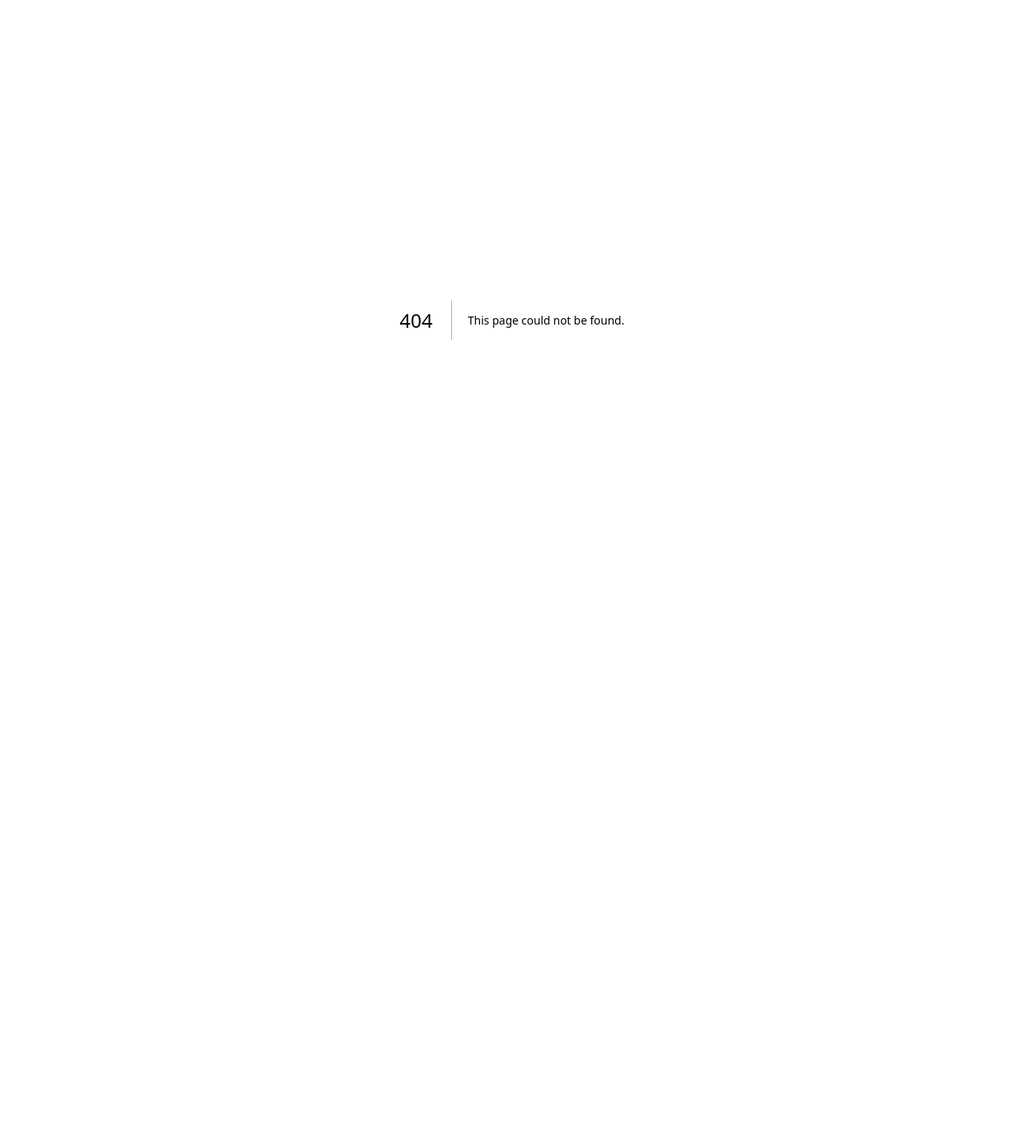
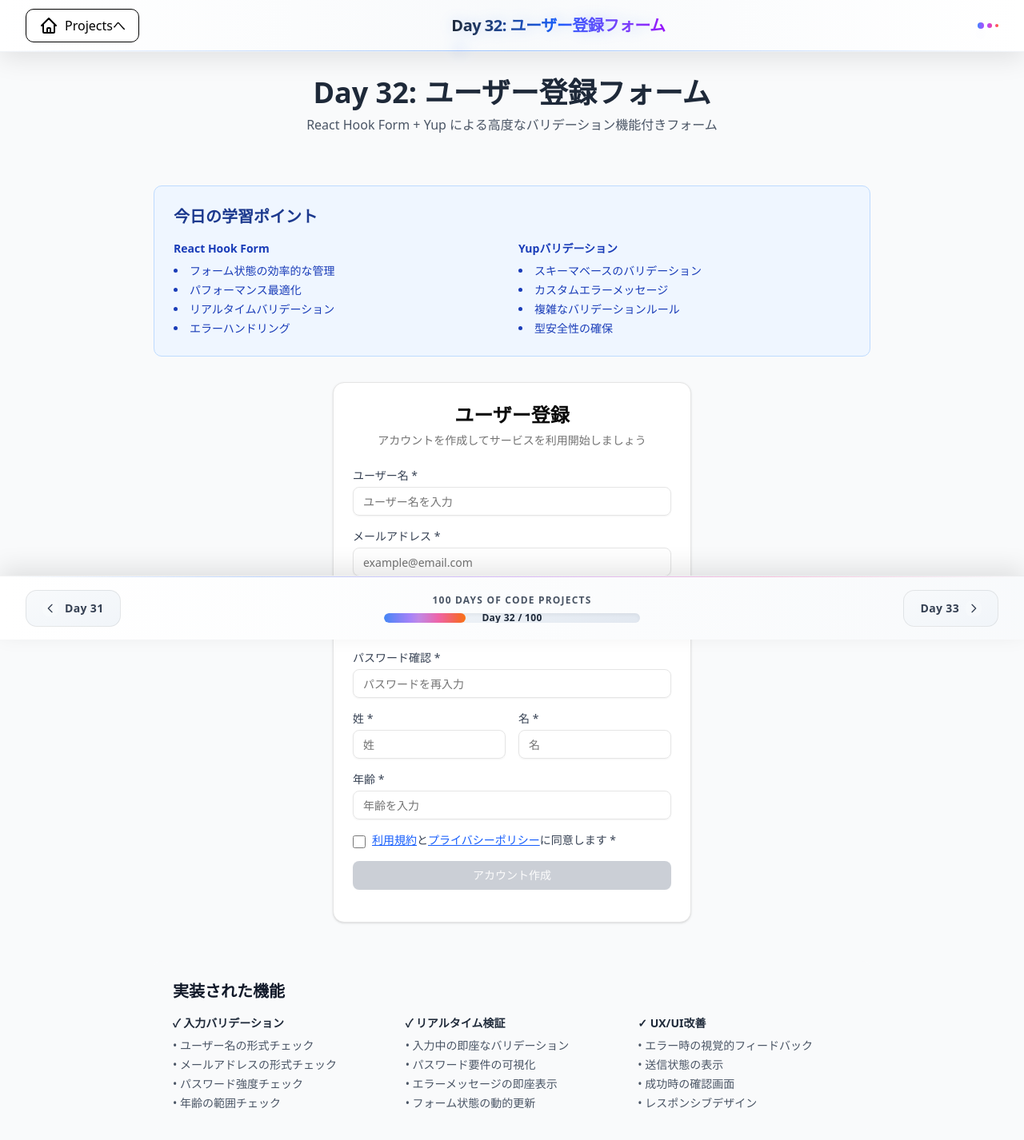
Before and after one commit to atsuki61/100DaysOfCode, a Next.js app: page /day32-user-registration-form in a window 1280 px wide. Before the commit this address had no page. Shown: the top 1426 px of the page at 80% size. Before the commit the page ends 880 px from the top, so only its background shows below. Built offline with nearby package versions, Linux system fonts and the light colour scheme.

Commit message:
feat: Day32 メインページとレイアウトを実装 - Header/Footer/PageHeaderの適切な統合

```diff
--- /dev/null
+++ b/src/app/day32-user-registration-form/layout.tsx
@@ -0,0 +1,23 @@
+import Header from '@/components/common/Header';
+import PageHeader from '@/components/common/PageHeader';
+import Footer from '@/components/common/Footer';
+
+export default function Day32Layout({
+  children,
+}: {
+  children: React.ReactNode;
+}) {
+  return (
+    <div className="min-h-screen bg-gray-50">
+      <Header title="Day 32: ユーザー登録フォーム" />
+      <PageHeader
+        title="Day 32: ユーザー登録フォーム"
+        description="React Hook Form + Yup による高度なバリデーション機能付きフォーム"
+      />
+      <main className="bg-gray-50 min-h-screen">
+        {children}
+      </main>
+      <Footer currentDay={32} />
+    </div>
+  );
+}
--- /dev/null
+++ b/src/app/day32-user-registration-form/page.tsx
@@ -0,0 +1,78 @@
+import UserRegistrationForm from './components/UserRegistrationForm';
+
+export default function UserRegistrationPage() {
+  return (
+    <div className="container mx-auto px-4 py-8">
+      <div className="max-w-4xl mx-auto">
+
+        {/* 学習ポイント */}
+        <div className="bg-blue-50 border border-blue-200 rounded-lg p-6 mb-8">
+          <h2 className="text-xl font-semibold text-blue-900 mb-4">
+            今日の学習ポイント
+          </h2>
+          <div className="grid md:grid-cols-2 gap-4 text-sm text-blue-800">
+            <div>
+              <h3 className="font-semibold mb-2">React Hook Form</h3>
+              <ul className="space-y-1 list-disc list-inside">
+                <li>フォーム状態の効率的な管理</li>
+                <li>パフォーマンス最適化</li>
+                <li>リアルタイムバリデーション</li>
+                <li>エラーハンドリング</li>
+              </ul>
+            </div>
+            <div>
+              <h3 className="font-semibold mb-2">Yupバリデーション</h3>
+              <ul className="space-y-1 list-disc list-inside">
+                <li>スキーマベースのバリデーション</li>
+                <li>カスタムエラーメッセージ</li>
+                <li>複雑なバリデーションルール</li>
+                <li>型安全性の確保</li>
+              </ul>
+            </div>
+          </div>
+        </div>
+
+        {/* フォームセクション */}
+        <div className="flex justify-center">
+          <UserRegistrationForm />
+        </div>
+
+        {/* 機能説明 */}
+        <div className="mt-12 bg-gray-50 rounded-lg p-6">
+          <h2 className="text-xl font-semibold text-gray-900 mb-4">
+            実装された機能
+          </h2>
+          <div className="grid md:grid-cols-3 gap-6 text-sm">
+            <div>
+              <h3 className="font-semibold text-gray-800 mb-2">✓ 入力バリデーション</h3>
+              <ul className="space-y-1 text-gray-600">
+                <li>• ユーザー名の形式チェック</li>
+                <li>• メールアドレスの形式チェック</li>
+                <li>• パスワード強度チェック</li>
+                <li>• 年齢の範囲チェック</li>
+              </ul>
+            </div>
+            <div>
+              <h3 className="font-semibold text-gray-800 mb-2">✓ リアルタイム検証</h3>
+              <ul className="space-y-1 text-gray-600">
+                <li>• 入力中の即座なバリデーション</li>
+                <li>• パスワード要件の可視化</li>
+                <li>• エラーメッセージの即座表示</li>
+                <li>• フォーム状態の動的更新</li>
+              </ul>
+            </div>
+            <div>
+              <h3 className="font-semibold text-gray-800 mb-2">✓ UX/UI改善</h3>
+              <ul className="space-y-1 text-gray-600">
+                <li>• エラー時の視覚的フィードバック</li>
+                <li>• 送信状態の表示</li>
+                <li>• 成功時の確認画面</li>
+                <li>• レスポンシブデザイン</li>
+              </ul>
+            </div>
+          </div>
+        </div>
+      </div>
+    </div>
+  );
+}
```
